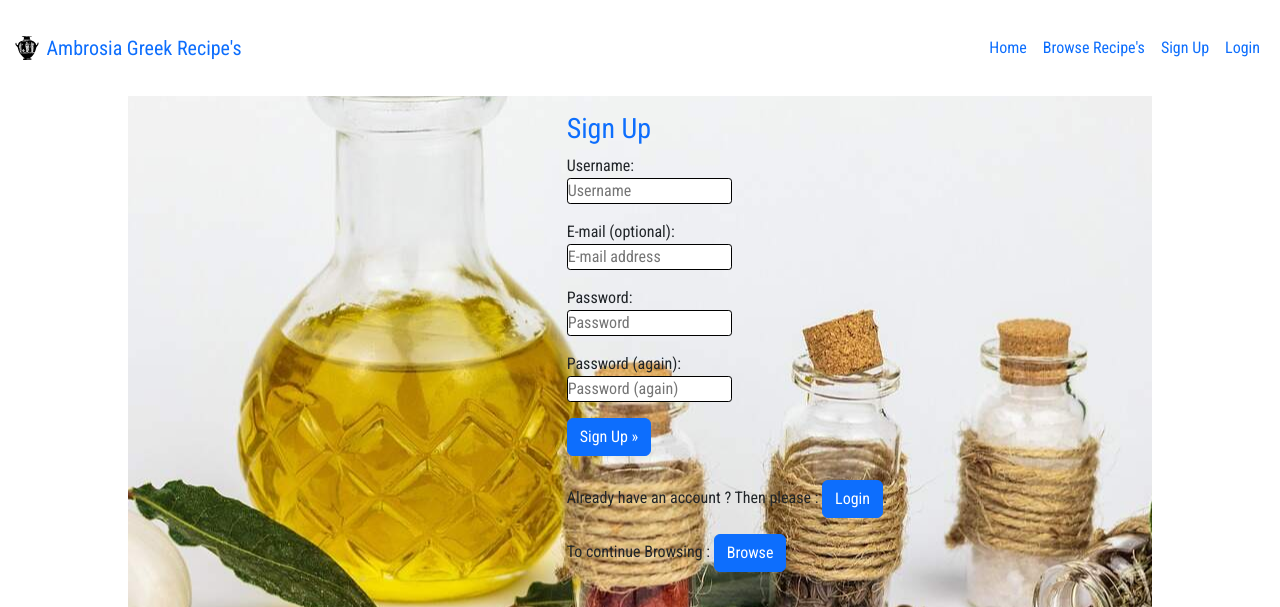
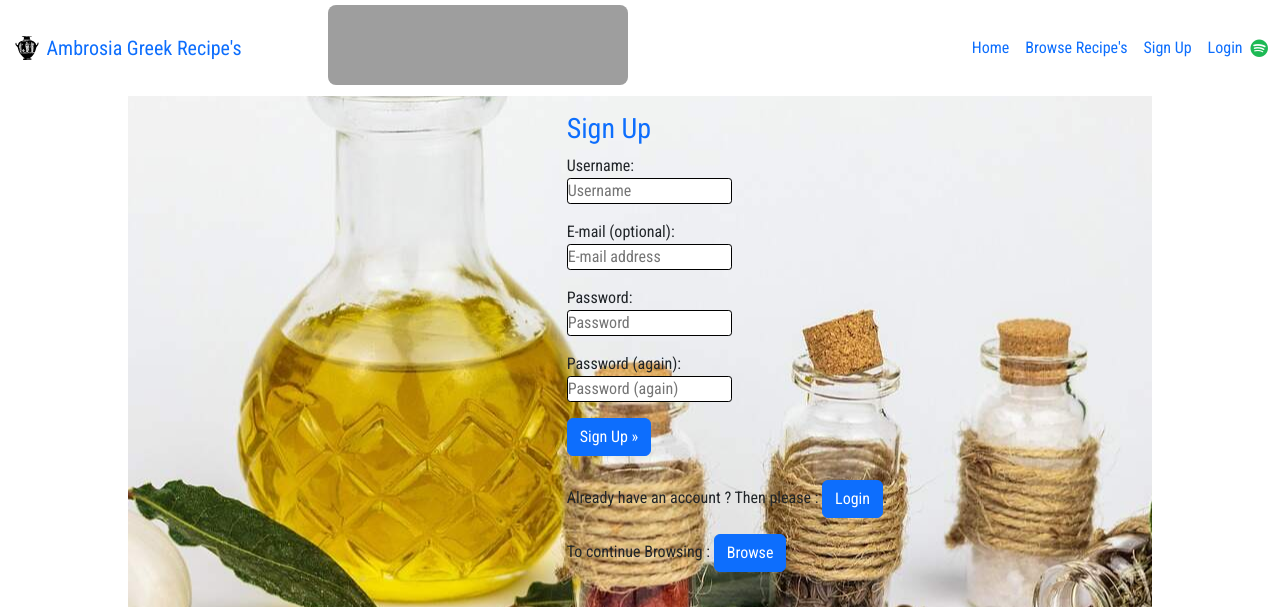
Before and after one commit to TaraHelberg/Ambrosia-Greek-Recipe-s, a Django app: page /accounts/signup/ in a window 1280 px wide. Shown: the top 607 px of the page. Run offline with Django 3.2, Linux system fonts and the light colour scheme; grey boxes are pictures that could not be loaded.

Commit message:
Add emebed spotify playlist ,JS for hide/show and loacal storage for view across app pages & css style

```diff
--- a/static/css/style.css
+++ b/static/css/style.css
@@ -97,3 +97,9 @@ label { display: block;
     height: 25em;
     border-radius: 0.5em;
 }
+
+/*Playlist Button style*/
+.playlistbtn {
+    color: #1DB954;
+    font-size: large;
+}
--- a/templates/base.html
+++ b/templates/base.html
@@ -21,7 +21,7 @@
 
     <title>Ambrosia Greek Recipe's</title>
 </head>
-<body class="d-flex flex-column min-vh-100">
+<body class="d-flex flex-column min-vh-100" onload="checkDisplay()">
   <!--Navbar with Navbar-brand App Title Header-->
     <nav class="navbar navbar-expand-md sticky-top">
       <div class="container-fluid">
@@ -30,6 +30,9 @@
           <img src="/static/image/apptitlelog-greek-urn.svg" alt="anchient greek urn" width="30" height="24" class="d-inline-block align-text-top">
           Ambrosia Greek Recipe's
         </a>
+        <div id="spotify" style="display:none;">
+          <iframe style="border-radius:0.5em" src="https://open.spotify.com/embed/playlist/7qPgvw9f9Yngsca9ud4Htx?utm_source=generator" width="100%" height="80" frameBorder="0" allowfullscreen="" allow="autoplay; clipboard-write; encrypted-media; fullscreen; picture-in-picture" loading="lazy"></iframe>
+        </div>
       </div>
       <div class="container-fluid">
         <!--Navbar Links collapse aka Hamburger menu-->
@@ -51,6 +54,7 @@
             <a class="nav-link" href="{% url 'account_login' %}">Login</a>
             {% endif %}
           </div>
+          <a class="playlistbtn" onclick="myPlaylist()"><i class="fa-brands fa-spotify"></i></a>
         </div>
       </div>
     </nav>
@@ -134,14 +138,36 @@
         <p class="text-primary">Ambrosia Greek Recipe's</p>
       </div>
     </footer>
-   <!--JS for messages Credit Code Institute: I think therefor I blog-->
+    <!--Javascript Alert Messages & Spotify playlist-->
     <script>
+
+     // Javascript for alert messages : Credit Code Institute: I think therefore I Blog
       setTimeout(function () {
           let messages = document.getElementById('msg');
           let alert = new bootstrap.Alert(messages);
           alert.close();
       }, 2500);
-  </script>
+
+     // Show and Hide playlist & localstorage so if will display on All pages when open
+      function myPlaylist() {
+        var x = document.getElementById("spotify");
+        console.log(x.style.display)
+        if (x.style.display === "none") {
+          localStorage.setItem('display','block')
+          x.style.display = "block";
+        } else {
+          localStorage.setItem('display','none')
+          x.style.display = "none";
+        }
+        console.log(localStorage)
+      }
+
+      function checkDisplay(){
+        var x = document.getElementById("spotify");
+        x.style.display = localStorage.getItem('display');
+      }
+
+    </script>
     <!-- Bootstrap JS Script Link -->
     <script src="https://cdn.jsdelivr.net/npm/bootstrap@5.2.2/dist/js/bootstrap.bundle.min.js" integrity="sha384-OERcA2EqjJCMA+/3y+gxIOqMEjwtxJY7qPCqsdltbNJuaOe923+mo//f6V8Qbsw3" crossorigin="anonymous"></script>
 </body>
```
